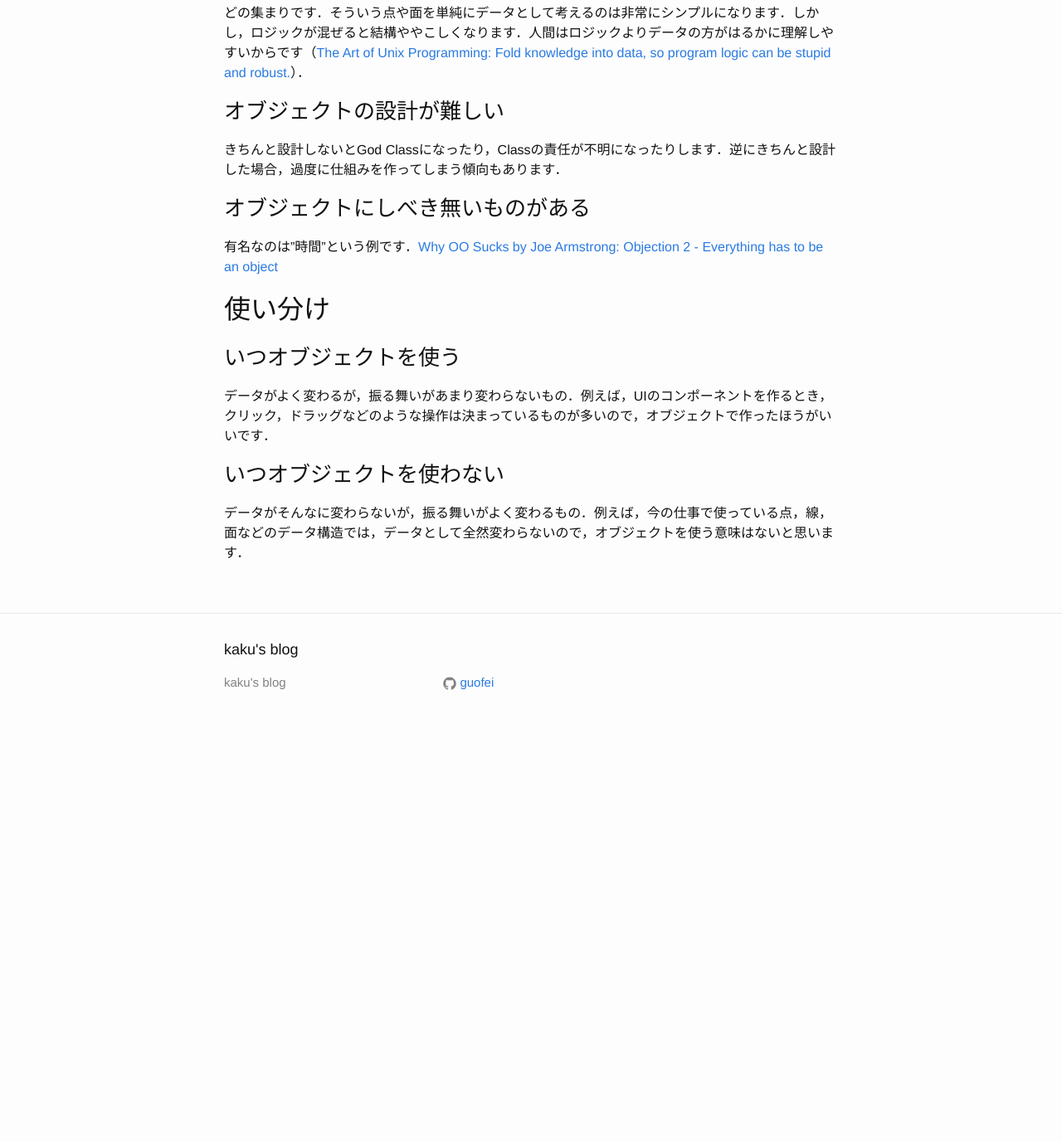
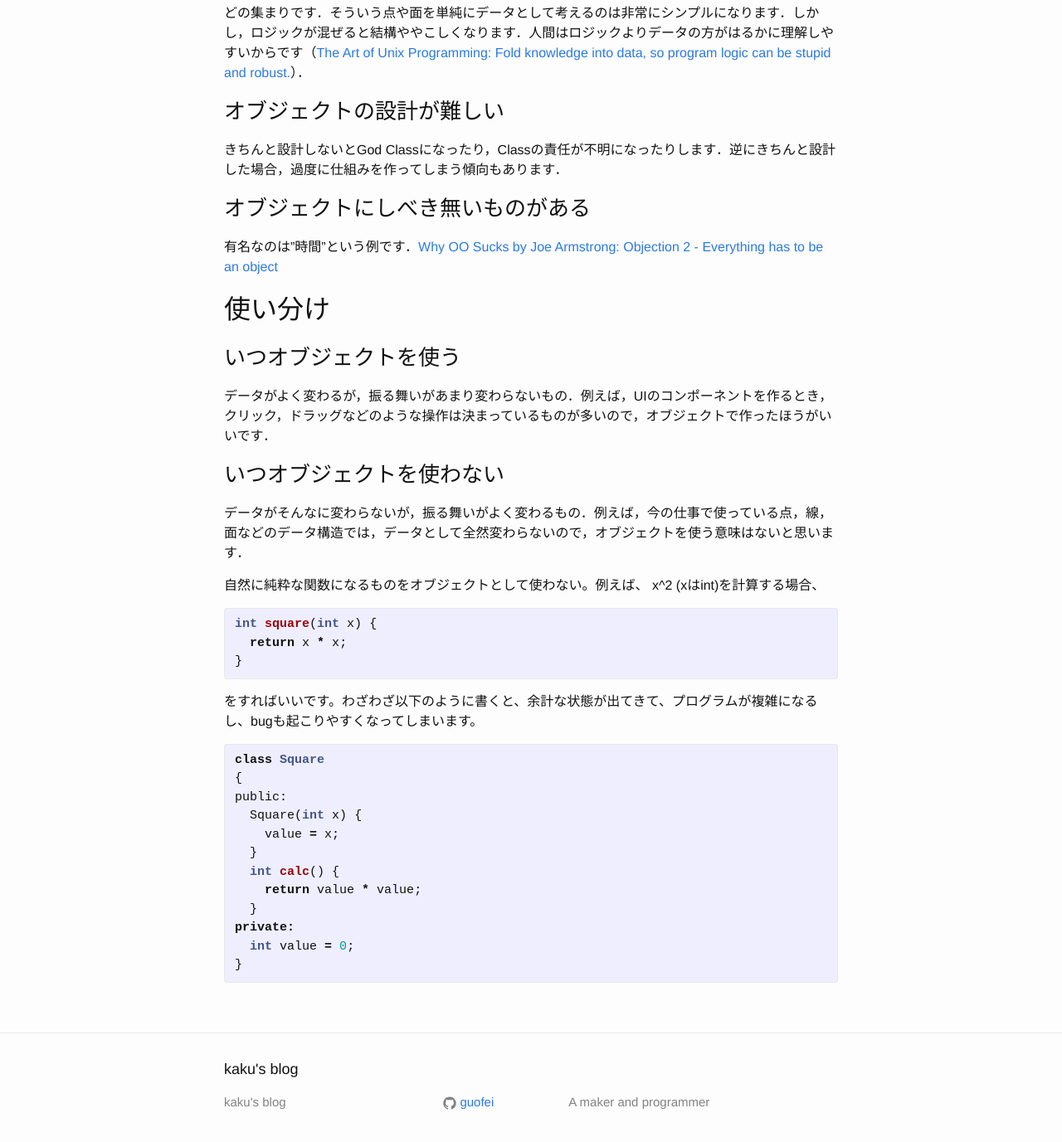
Before and after one commit to guofei/ja, a Jekyll site: the page built from _posts/2016-04-26-rethink-object-oriented.md, in a window 1280 px wide and 1400 px high, scrolled down 472 px. Shown: the top 1377 px of the window at 83% size. Built offline with Jekyll 4.4.1, drawn with Linux system fonts in a browser that asks for light colours; comment, search, counter and statistics services are not loaded; before the commit the page ends 1367 px from its top, so only the background shows below that.

Commit message:
feat: update post

```diff
--- a/_config.yml
+++ b/_config.yml
@@ -8,10 +8,8 @@
 # Site settings
 title: kaku's blog
 # email: your-email@domain.com
-# description: > # this means to ignore newlines until "baseurl:"
-#   Write an awesome description for your new site here. You can edit this
-#   line in _config.yml. It will appear in your document head meta (for
-#   Google search results) and in your feed.xml site description.
+description: > # this means to ignore newlines until "baseurl:"
+   A maker and programmer
 baseurl: "" # the subpath of your site, e.g. /blog
 url: "http://funcallfunc.com" # the base hostname & protocol for your site
 # twitter_username: jekyllrb
--- a/_posts/2016-04-26-rethink-object-oriented.md
+++ b/_posts/2016-04-26-rethink-object-oriented.md
@@ -21,3 +21,25 @@ title: オブジェクト指向の再考
 
 ### いつオブジェクトを使わない
 データがそんなに変わらないが，振る舞いがよく変わるもの．例えば，今の仕事で使っている点，線，面などのデータ構造では，データとして全然変わらないので，オブジェクトを使う意味はないと思います．
+
+自然に純粋な関数になるものをオブジェクトとして使わない。例えば、 x^2 (xはint)を計算する場合、
+{% highlight cpp %}
+int square(int x) {
+  return x * x;
+}
+{% endhighlight cpp %}
+をすればいいです。わざわざ以下のように書くと、余計な状態が出てきて、プログラムが複雑になるし、bugも起こりやすくなってしまいます。
+{% highlight cpp %}
+class Square
+{
+public:
+  Square(int x) {
+    value = x;
+  }
+  int calc() {
+    return value * value;
+  }
+private:
+  int value = 0;
+}
+{% endhighlight cpp %}
```
